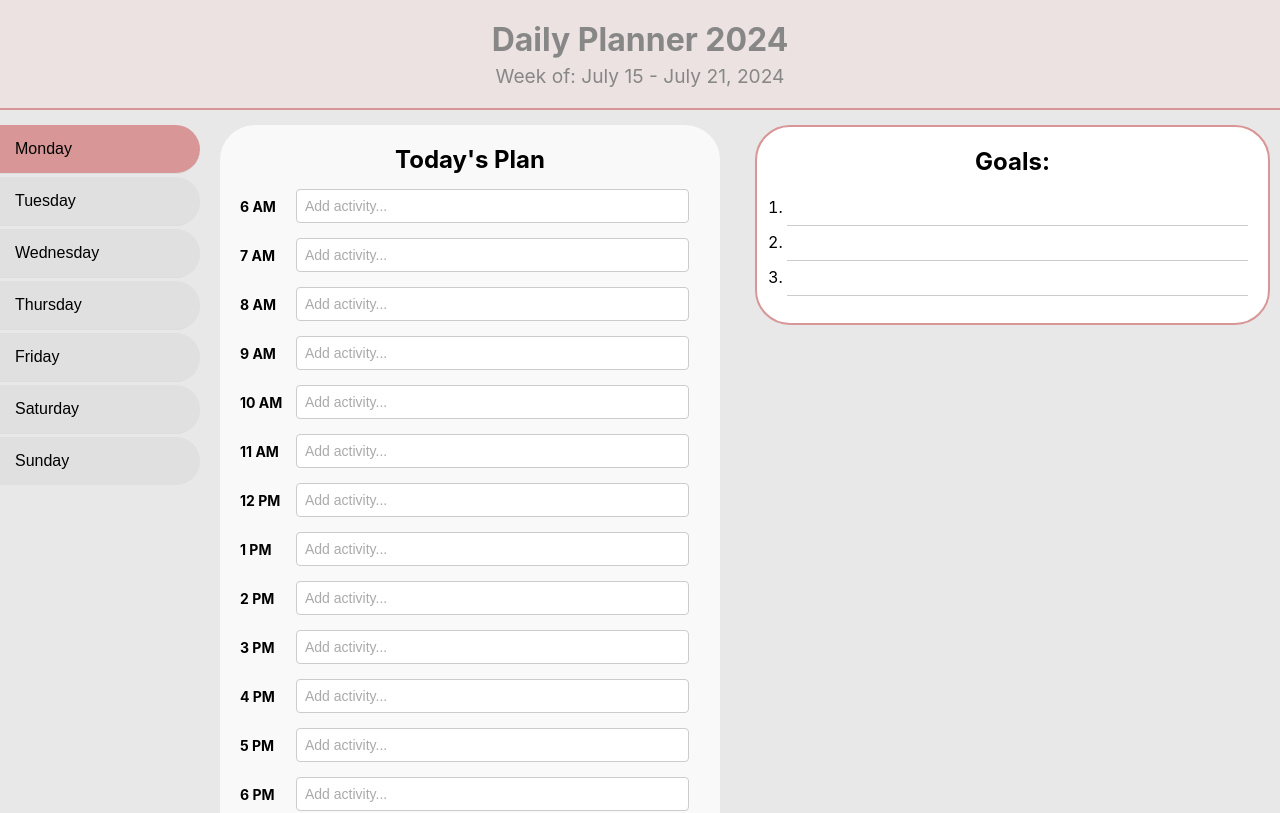
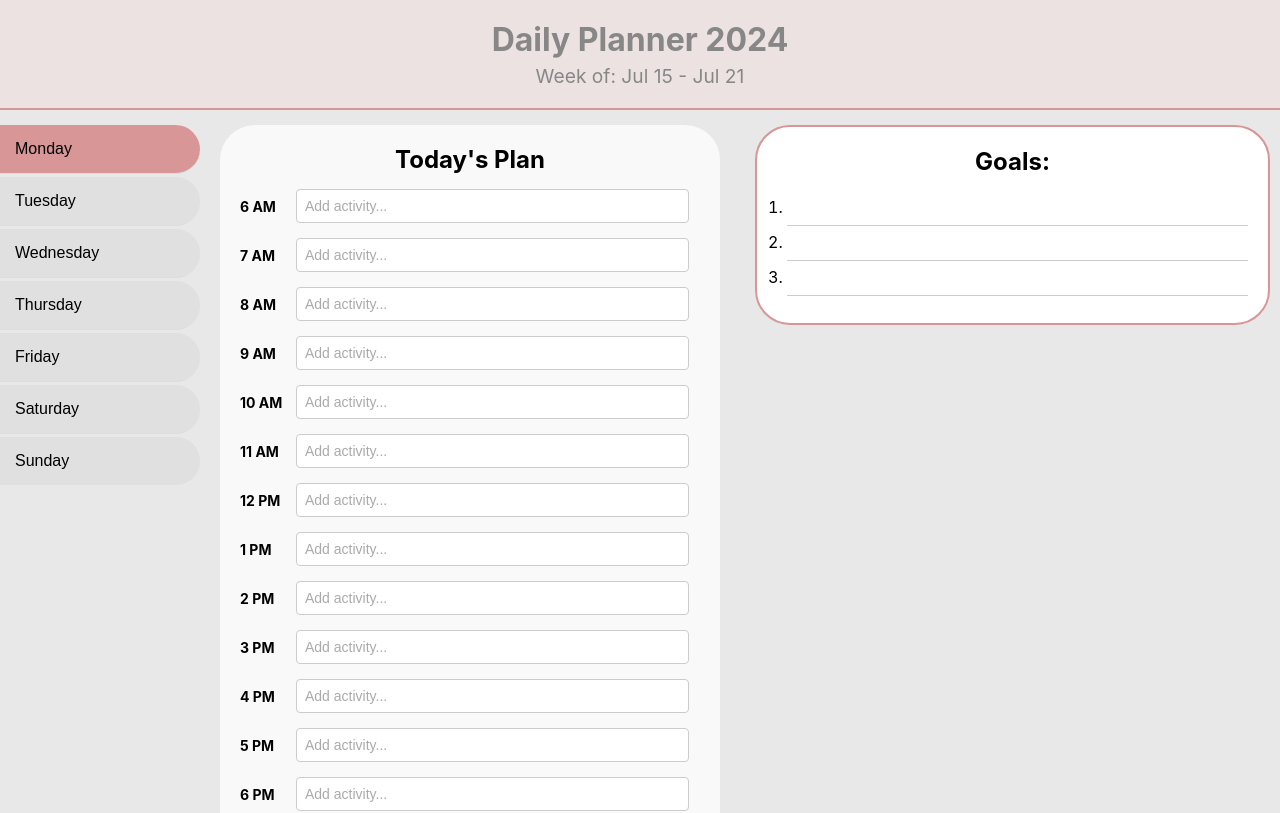
Before and after one commit to AngelikaSo/Daily-planner, a React (Create React App) app: page / in a window 1280 px wide. Shown: the top 813 px of the page. Built offline with nearby package versions, Linux system fonts and the light colour scheme.

Commit message:
Weekly date range monday - sunday

```diff
--- a/src/components/Header.js
+++ b/src/components/Header.js
@@ -1,8 +1,9 @@
+import WeekDateRange from "./WeekDateRange";
 const Header = () => {
   return (
     <div className="header">
       <h1>Daily Planner 2024</h1>
-      <p>Week of: July 15 - July 21, 2024</p>
+      <WeekDateRange />
     </div>
   );
 };
--- /dev/null
+++ b/src/components/WeekDateRange.js
@@ -0,0 +1,27 @@
+import React, { useEffect, useState } from "react";
+
+const WeekDateRange = () => {
+  const [weekRange, setWeekRange] = useState("");
+
+  useEffect(() => {
+    const today = new Date();
+    const dayOffset = today.getDay() === 0 ? -6 : 1 - today.getDay();
+    const monday = new Date(today);
+    monday.setDate(today.getDate() + dayOffset);
+
+    const sunday = new Date(monday);
+    sunday.setDate(monday.getDate() + 6);
+
+    const options = { month: "short", day: "numeric" };
+    const formattedRange = `Week of: ${monday.toLocaleDateString(
+      "en-US",
+      options
+    )} - ${sunday.toLocaleDateString("en-US", options)}`;
+
+    setWeekRange(formattedRange);
+  }, []);
+
+  return <p>{weekRange}</p>;
+};
+
+export default WeekDateRange;
```
